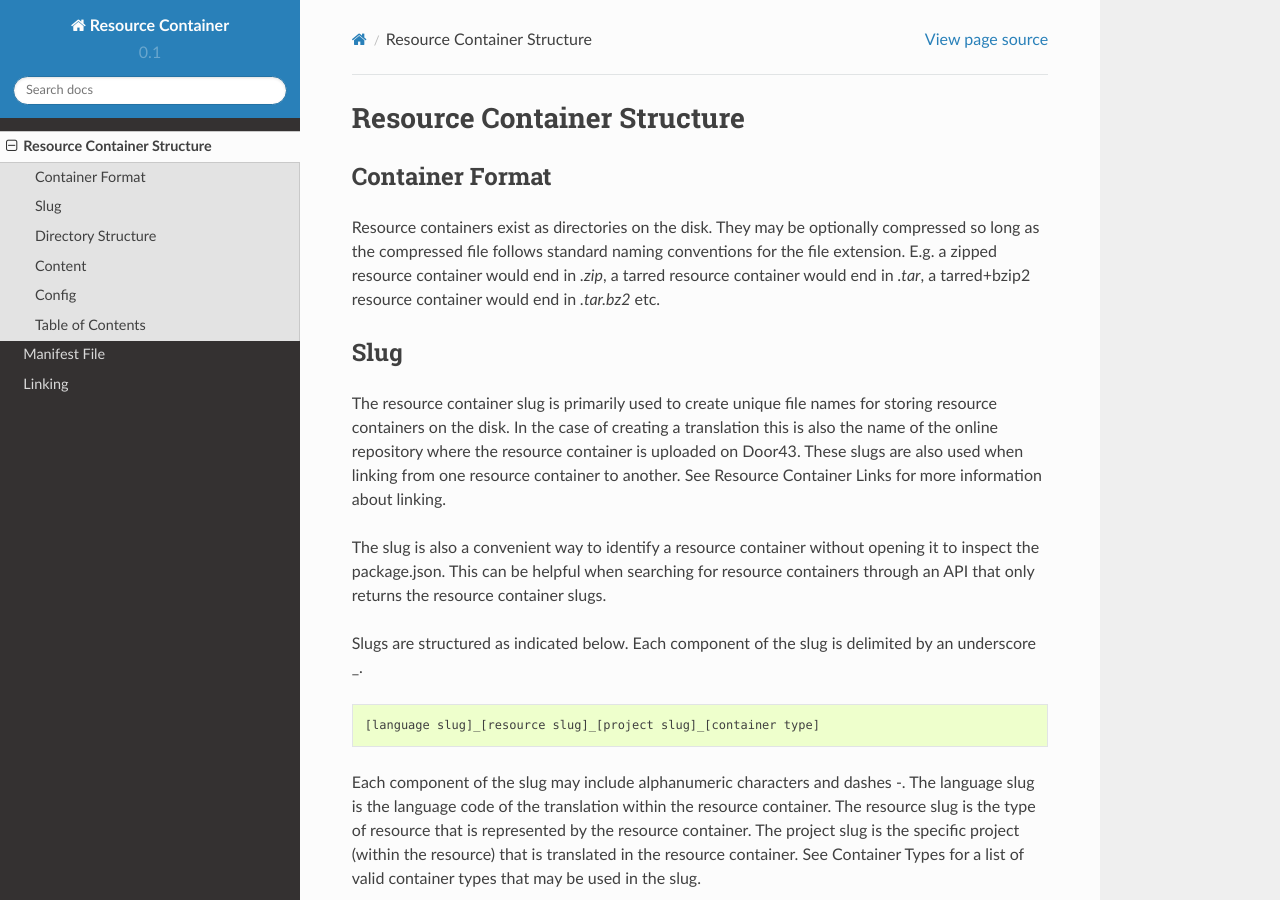
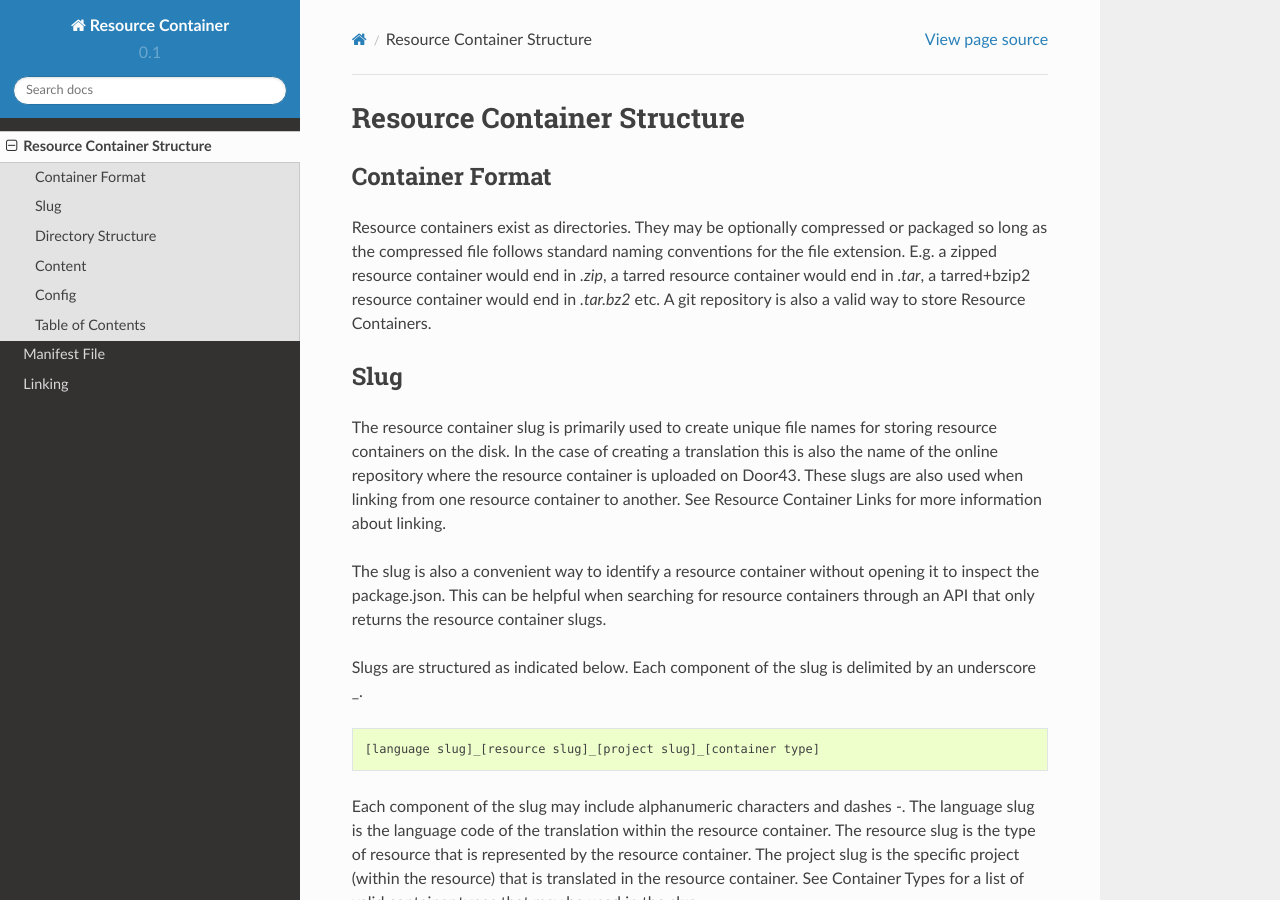
Before and after one commit to unfoldingWord-dev/Resource-Container, a Sphinx documentation site: the page built from docs/structure.rst, in a window 1280 px wide and 900 px high. Built offline with Sphinx 7.4.7 and the Read the Docs theme 2.0.0, drawn with Linux system fonts in a browser that asks for light colours; pages that are not in the unit, such as notebooks, are missing from menus.

Commit message:
Added git section to container format

```diff
--- a/docs/structure.rst
+++ b/docs/structure.rst
@@ -4,7 +4,7 @@ Resource Container Structure
 Container Format
 ----------------
 
-Resource containers exist as directories on the disk. They may be optionally compressed so long as the compressed file follows standard naming conventions for the file extension. E.g. a zipped resource container would end in `.zip`, a tarred resource container would end in `.tar`, a tarred+bzip2 resource container would end in `.tar.bz2` etc.
+Resource containers exist as directories. They may be optionally compressed or packaged so long as the compressed file follows standard naming conventions for the file extension. E.g. a zipped resource container would end in `.zip`, a tarred resource container would end in `.tar`, a tarred+bzip2 resource container would end in `.tar.bz2` etc.  A git repository is also a valid way to store Resource Containers.
 
 Slug
 ----
```
